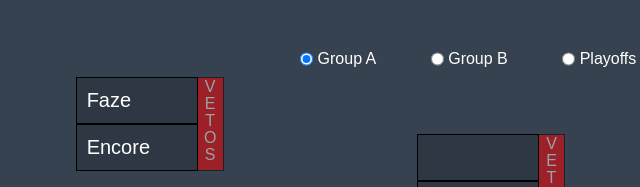
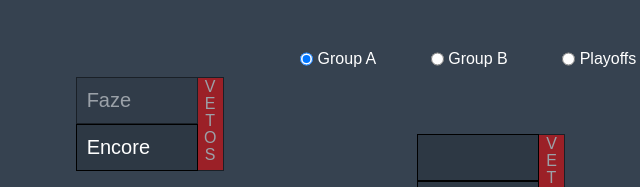
Before and after one commit to pedropaulowski/IEM-Cologne-Pick-em, a plain HTML site: page index.html in a window 1280 px wide. In both pictures the pointer is over the element "Faze". Shown: the top 187 px of the page, 149-789 px from the left. Drawn offline with Linux system fonts and the light colour scheme.

Commit message:
hover teamboard

```diff
--- a/index.css
+++ b/index.css
@@ -23,6 +23,10 @@
     color: white;
     background-color: #2d3844;
     cursor: pointer;
+}
+
+.team-board:hover{
+    opacity: 0.5;
 }
 
 .round {
--- a/index.html
+++ b/index.html
@@ -3,7 +3,7 @@
         <link rel="stylesheet" href="index.css">
         <meta name="viewport" content="width=device-width, initial-scale=1.0">
         <meta name="description" content="IEM Cologne Simulator/Pick-em" />
-        <meta name="title" content="IEM Cologne Pick-em" />
+        <meta name="og:title" content="IEM Cologne Pick-em">
 
     </head>
     <body>
```
